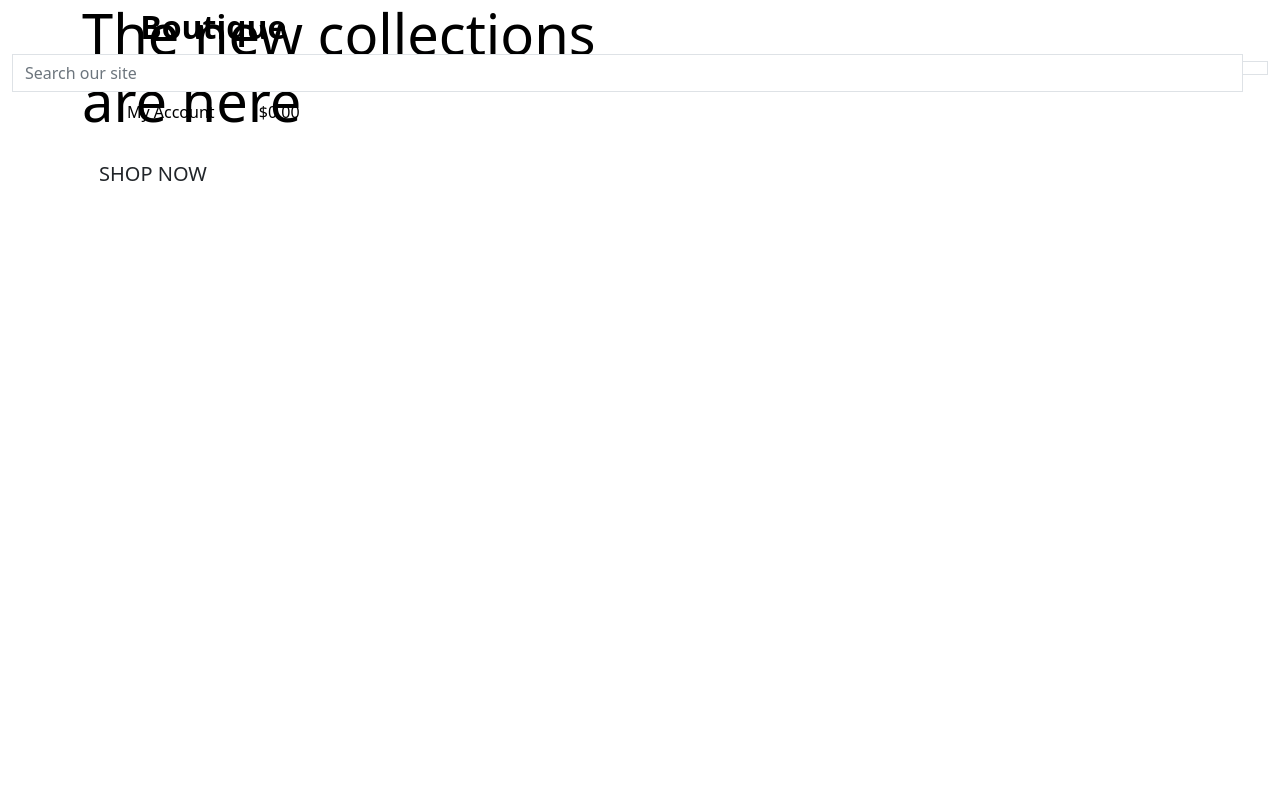
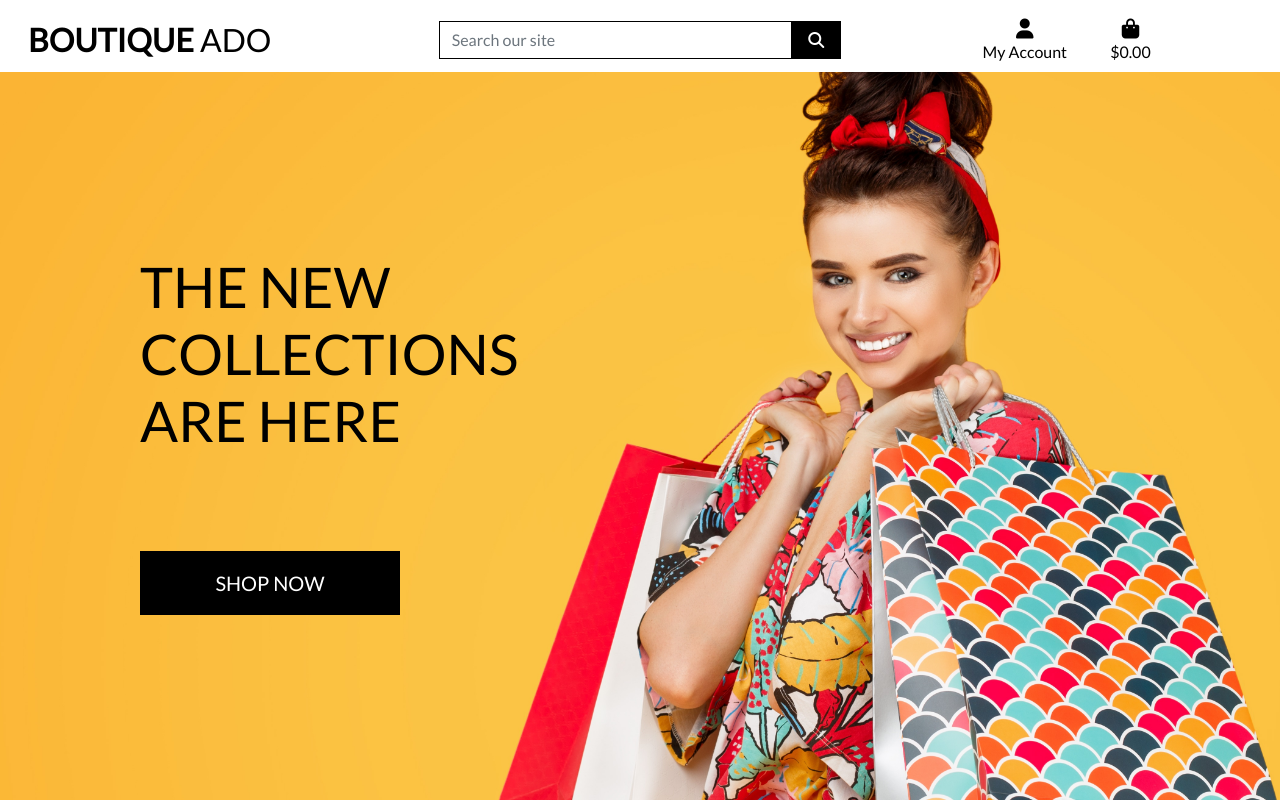
Before and after one commit to rebeccadev/boutique_ado_v1, a Django app: page / in a window 1280 px wide. Run offline with Django 3.2, Linux system fonts and the light colour scheme; some libraries are stand-ins or nearby versions.

Commit message:
completed homepage header and css

```diff
--- a/boutique_ado/settings.py
+++ b/boutique_ado/settings.py
@@ -148,6 +148,10 @@ USE_TZ = True
 # https://docs.djangoproject.com/en/3.2/howto/static-files/
 
 STATIC_URL = '/static/'
+STATICFILES_DIRS = (os.path.join(BASE_DIR, 'static'),)
+
+MEDIA_URL = '/media/'
+MEDIA_ROOT = os.path.join(BASE_DIR, 'media')
 
 # Default primary key field type
 # https://docs.djangoproject.com/en/3.2/ref/settings/#default-auto-field
--- a/boutique_ado/urls.py
+++ b/boutique_ado/urls.py
@@ -15,9 +15,11 @@ Including another URLconf
 """
 from django.contrib import admin
 from django.urls import path, include
+from django.conf import settings
+from django.conf.urls.static import static
 
 urlpatterns = [
     path('admin/', admin.site.urls),
     path('accounts/', include('allauth.urls')),
     path('', include('home.urls')),
-]
+] + static(settings.MEDIA_URL, document_root=settings.MEDIA_ROOT)
--- /dev/null
+++ b/static/css/base.css
@@ -0,0 +1,81 @@
+html {
+    height: 100%;
+}
+
+body {
+    background: url('/media/homepage_background_cropped.jpg') no-repeat center center fixed;
+    background-size: cover;
+    height: calc(100vh - 164px);
+    color: #555;
+    font-family: 'Lato';
+}
+
+/* from Bulma */
+.icon {
+    align-items: center;
+    display: inline-flex;
+    justify-content: center;
+    height: 1.5rem;
+    width: 1.5rem;
+}
+
+.logo-font {
+    text-transform: uppercase;
+}
+
+.main-logo-link {
+    width: fit-content;
+}
+
+.shop-now-button {
+    background: black;
+    color: white;
+    min-width: 260px;
+}
+
+.btn-black {
+    background: black;
+    color: white;
+}
+
+.shop-now-button:hover,
+.shop-now-button:active,
+.shop-now-button:focus,
+.btn-black:hover,
+.btn-black:active,
+.btn-black:focus {
+    background: #222;
+    color: white;
+}
+
+.text-black {
+    color: #000 !important;
+}
+
+.border-black {
+    border: 1px solid black !important;
+}
+
+/* -------------------------------- Media Queries */
+
+/* Slightly larger container on xl screens */
+@media (min-width: 1200px) {
+  .container {
+    max-width: 80%;
+  }
+}
+
+/* fixed top navbar only on medium and up */
+@media (min-width: 992px) {
+    .fixed-top-desktop-only {
+        position: fixed;
+        top: 0;
+        right: 0;
+        left: 0;
+        z-index: 1030;
+    }
+
+    .header-container {
+        padding-top: 164px;
+    }
+}
--- a/templates/base.html
+++ b/templates/base.html
@@ -15,6 +15,10 @@
 
     {% block corecss %}
         <link href="https://cdn.jsdelivr.net/npm/bootstrap@5.1.0/dist/css/bootstrap.min.css" rel="stylesheet" integrity="sha384-KyZXEAg3QhqLMpG8r+8fhAXLRk2vvoC2f3B09zVXn8CA5QIVfZOJ3BCsw2P0p/We" crossorigin="anonymous">
+        <link rel="preconnect" href="https://fonts.googleapis.com">
+        <link rel="preconnect" href="https://fonts.gstatic.com" crossorigin>
+        <link href="https://fonts.googleapis.com/css2?family=Lato&display=swap" rel="stylesheet">
+        <link rel="stylesheet" href="{% static 'css/base.css' %}">
         {% endblock %}
 
     {% block extra_css %}
@@ -23,6 +27,7 @@
 
     <!-- Option 1: Bootstrap Bundle with Popper -->
     {% block corejs %}
+        <script src="https://kit.fontawesome.com/9675d0fcfe.js" crossorigin="anonymous"></script>
         <script src="https://cdn.jsdelivr.net/npm/bootstrap@5.1.0/dist/js/bootstrap.bundle.min.js" integrity="sha384-U1DAWAznBHeqEIlVSCgzq+c9gqGAJn5c/t99JyeKa9xxaYpSvHU5awsuZVVFIhvj" crossorigin="anonymous"></script>
     {% endblock %}
     <!-- Option 2: Separate Popper and Bootstrap JS -->
@@ -38,13 +43,13 @@
   </head>
   <body>
     <header class="container-fluid fixed-top">
-      <div class="row">
+      <div id="topnav" class="row bg-white pt-lg-2 d-none d-lg-flex">
         <div class ="col-12 col-lg-4 my-auto py-1 py-lg-0 text-center text-lg-left">
           <a href="{% url 'home' %}" class="nav-link main-logo-link">
-          <h2 class="logo-font text-black my-0"><strong>Boutique</strong></h2>
+          <h2 class="logo-font text-black my-0"><strong>Boutique</strong> Ado</h2>
           </a>
         </div>
-        <div class ="col-12 col-lg-4 my-auto py-1 py-lg-0"></div>
+        <div class="col-12 col-lg-4 my-auto py-1 py-lg-0">
           <form method="GET" action="">
               <div class="input-group w-100">
                   <input class="form-control border border-black rounded-0" type="text" name="q" placeholder="Search our site">
@@ -57,6 +62,7 @@
                   </div>
               </div>
           </form>
+      </div>
         <div class ="col-12 col-lg-4 my-auto py-1 py-lg-0">
           <ul class="list-inline list-unstyled text-center text-lg-right my-0">
               <li class="list-inline-item dropdown">
```
Also changed, not shown: media/homepage_background_cropped.jpg (added). Lines whose indentation alone changed are shown as unchanged.
